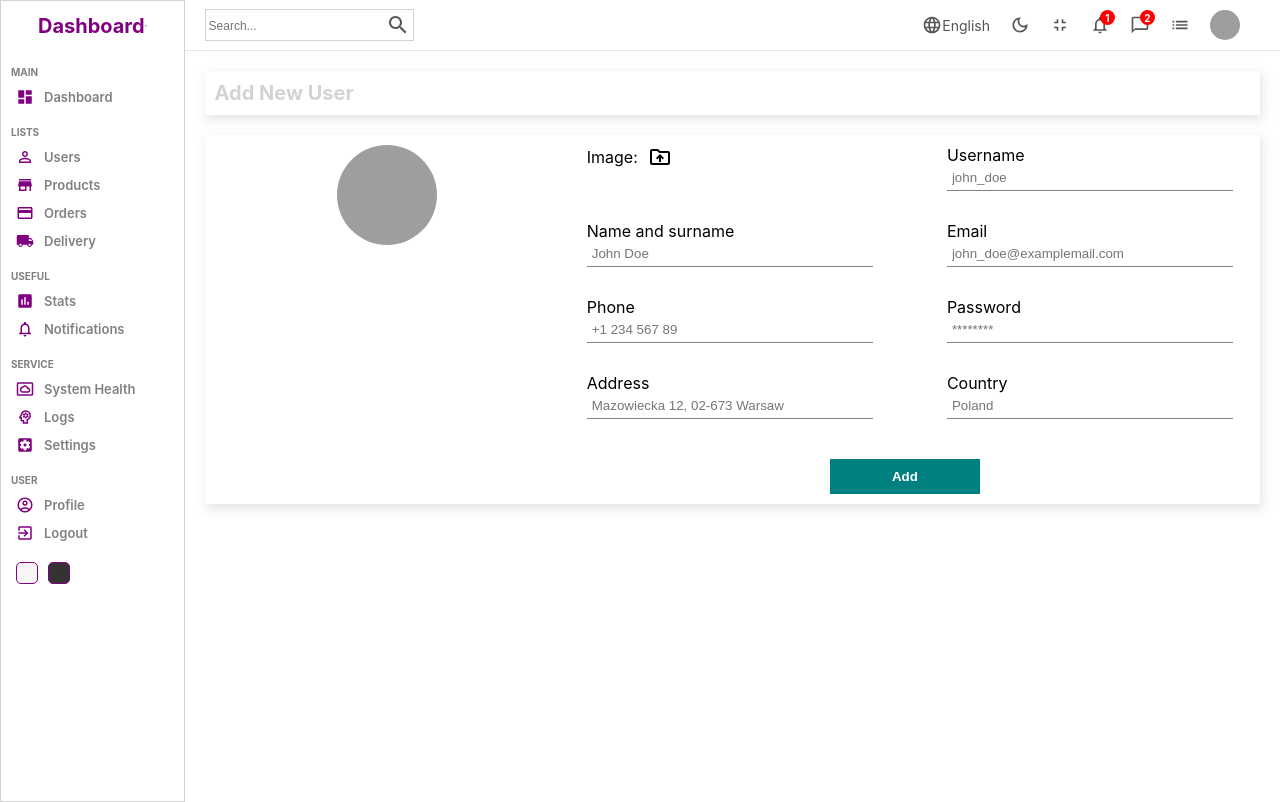
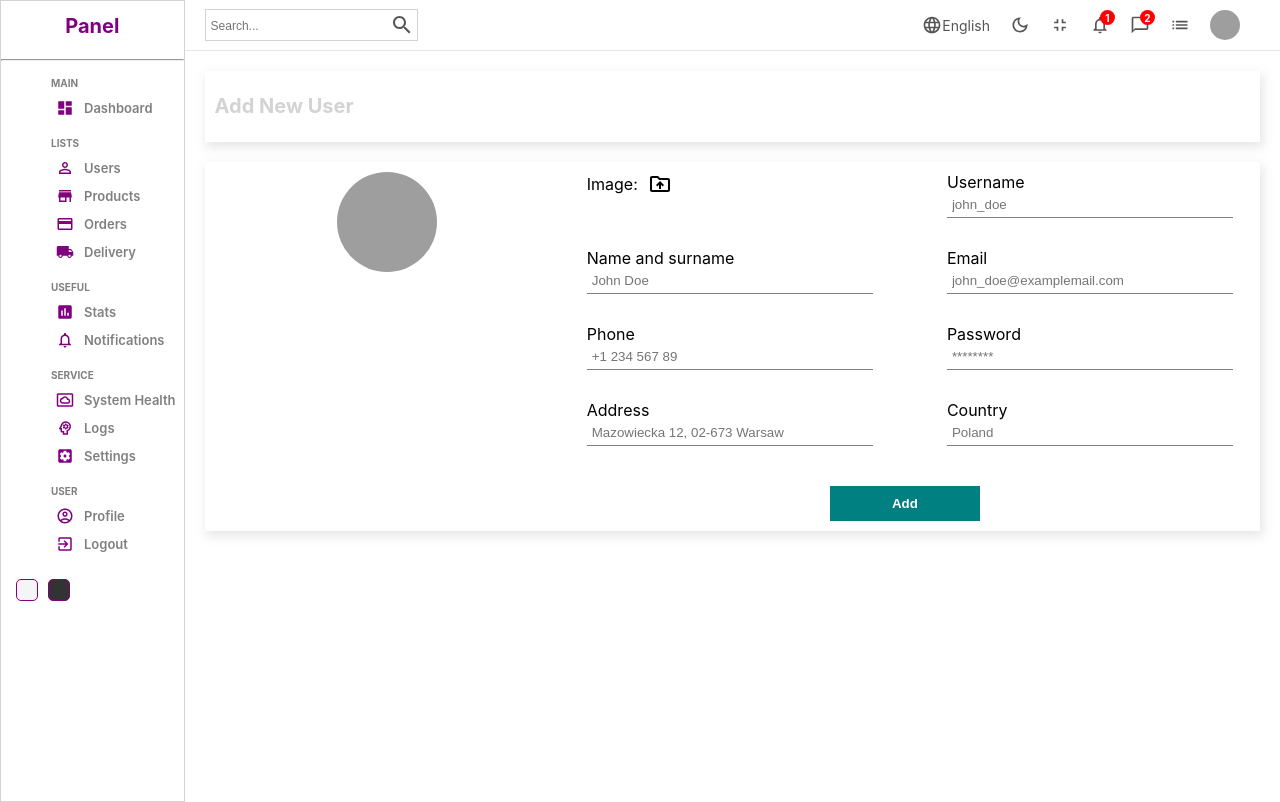
Before and after one commit to dudekrystian/Dashboard, a React (Create React App) app: page /users/new in a window 1280 px wide. Built offline with nearby package versions, Linux system fonts and the light colour scheme; grey boxes are pictures that could not be loaded.

Commit message:
add switch dark/ligth

```diff
--- a/src/App.js
+++ b/src/App.js
@@ -1,4 +1,3 @@
-import "./App.css";
 import { BrowserRouter, Routes, Route } from "react-router-dom";
 
 import Home from "./pages/home/Home";
@@ -8,9 +7,14 @@ import Single from "./pages/single/Single";
 import New from "./pages/new/New";
 import { productInputs, userInputs } from "./formSource";
 
+import "./style/dark.scss";
+import { useContext } from "react";
+import { DarkModeContext } from "./context/darkModeContext";
+
 function App() {
+  const { darkMode } = useContext(DarkModeContext);
   return (
-    <div className="App">
+    <div className={darkMode ? "app dark" : "app"}>
       <BrowserRouter>
         <Routes>
           <Route path="/" element={<Home />}></Route>
--- a/src/components/sidebar/Sidebar.jsx
+++ b/src/components/sidebar/Sidebar.jsx
@@ -1,4 +1,3 @@
-import React from 'react'
 import "./sidebar.scss";
 import DashboardIcon from "@mui/icons-material/Dashboard";
 import PersonOutlineIcon from "@mui/icons-material/PersonOutline";
@@ -12,57 +11,93 @@ import NotificationsNoneIcon from "@mui/icons-material/NotificationsNone";
 import SettingsSystemDaydreamOutlinedIcon from "@mui/icons-material/SettingsSystemDaydreamOutlined";
 import PsychologyOutlinedIcon from "@mui/icons-material/PsychologyOutlined";
 import AccountCircleOutlinedIcon from "@mui/icons-material/AccountCircleOutlined";
-import {Link} from "react-router-dom";
-
+import { Link } from "react-router-dom";
+import { DarkModeContext } from "../../context/darkModeContext";
+import { useContext } from "react";
 
 const Sidebar = () => {
+  const { dispatch } = useContext(DarkModeContext);
   return (
-    <div className='sidebar'>
-        <div className='top'>
-            <Link className='link' to="/" >
-            <span className='logo'>Dashboard</span>
+    <div className="sidebar">
+      <div className="top">
+        <Link to="/" style={{ textDecoration: "none" }}>
+          <span className="logo">Panel</span>
         </Link>
-            <hr></hr>
       </div>
-        <div className='center'>
+      <hr />
+      <div className="center">
         <ul>
           <p className="title">MAIN</p>
-                <Link className='link' to="/">
-                <li><DashboardIcon className='icon' /><span>Dashboard</span></li>
-
+          <li>
+            <DashboardIcon className="icon" />
+            <span>Dashboard</span>
+          </li>
+          <p className="title">LISTS</p>
+          <Link to="/users" style={{ textDecoration: "none" }}>
+            <li>
+              <PersonOutlineIcon className="icon" />
+              <span>Users</span>
+            </li>
           </Link>
-
-                <p className="title">LISTS</p>
-                <Link className='link' to="/users">
-                <li><PersonOutlineIcon className='icon' /><span>Users</span></li>
+          <Link to="/products" style={{ textDecoration: "none" }}>
+            <li>
+              <StoreIcon className="icon" />
+              <span>Products</span>
+            </li>
           </Link>
-                <Link className='link' to="/products">
-                <li><StoreIcon className='icon'  /><span>Products</span></li>
-                </Link>
-                <li><CreditCardIcon className='icon'   /><span>Orders</span></li>
-                <li><LocalShippingIcon className='icon'   /><span>Delivery</span></li>
+          <li>
+            <CreditCardIcon className="icon" />
+            <span>Orders</span>
+          </li>
+          <li>
+            <LocalShippingIcon className="icon" />
+            <span>Delivery</span>
+          </li>
           <p className="title">USEFUL</p>
-
-                <li><InsertChartIcon className='icon'   /><span>Stats</span></li>
-                <li><NotificationsNoneIcon className='icon'   /><span>Notifications</span></li>
-
+          <li>
+            <InsertChartIcon className="icon" />
+            <span>Stats</span>
+          </li>
+          <li>
+            <NotificationsNoneIcon className="icon" />
+            <span>Notifications</span>
+          </li>
           <p className="title">SERVICE</p>
-                <li><SettingsSystemDaydreamOutlinedIcon className='icon'    /><span>System Health</span></li>
-                <li><PsychologyOutlinedIcon className='icon'   /><span>Logs</span></li>
-                <li><SettingsApplicationsIcon className='icon'     /><span>Settings</span></li>
-
+          <li>
+            <SettingsSystemDaydreamOutlinedIcon className="icon" />
+            <span>System Health</span>
+          </li>
+          <li>
+            <PsychologyOutlinedIcon className="icon" />
+            <span>Logs</span>
+          </li>
+          <li>
+            <SettingsApplicationsIcon className="icon" />
+            <span>Settings</span>
+          </li>
           <p className="title">USER</p>
-                <li><AccountCircleOutlinedIcon className='icon'    /><span>Profile</span></li>
-                <li><ExitToAppIcon className='icon'      /><span>Logout</span></li>
+          <li>
+            <AccountCircleOutlinedIcon className="icon" />
+            <span>Profile</span>
+          </li>
+          <li>
+            <ExitToAppIcon className="icon" />
+            <span>Logout</span>
+          </li>
         </ul>
       </div>
-        <div className='bottom'>
-            <div className="colorOption"></div>
-            <div className="colorOption"></div>
+      <div className="bottom">
+        <div
+          className="colorOption"
+          onClick={() => dispatch({ type: "LIGHT" })}
+        ></div>
+        <div
+          className="colorOption"
+          onClick={() => dispatch({ type: "DARK" })}
+        ></div>
       </div>
     </div>
-  )
-}
-
+  );
+};
 
 export default Sidebar;
--- a/src/index.js
+++ b/src/index.js
@@ -2,10 +2,13 @@ import React from "react";
 import ReactDOM from "react-dom/client";
 import "./index.css";
 import App from "./App";
+import { DarkModeContextProvider } from "./context/darkModeContext";
 
 const root = ReactDOM.createRoot(document.getElementById("root"));
 root.render(
   <React.StrictMode>
-    <App />
+    <DarkModeContextProvider>
+      <App />
+    </DarkModeContextProvider>
   </React.StrictMode>
 );
```
Lines whose indentation alone changed are shown as unchanged.
